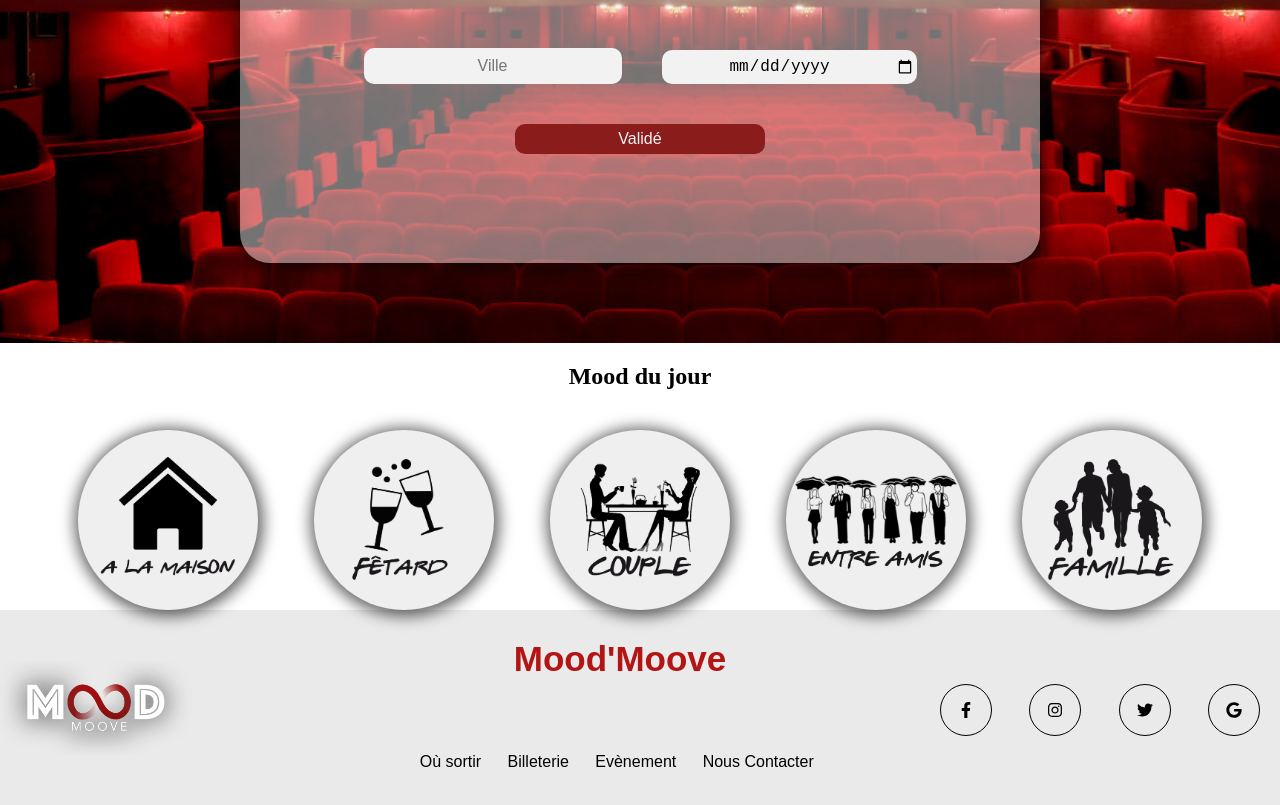
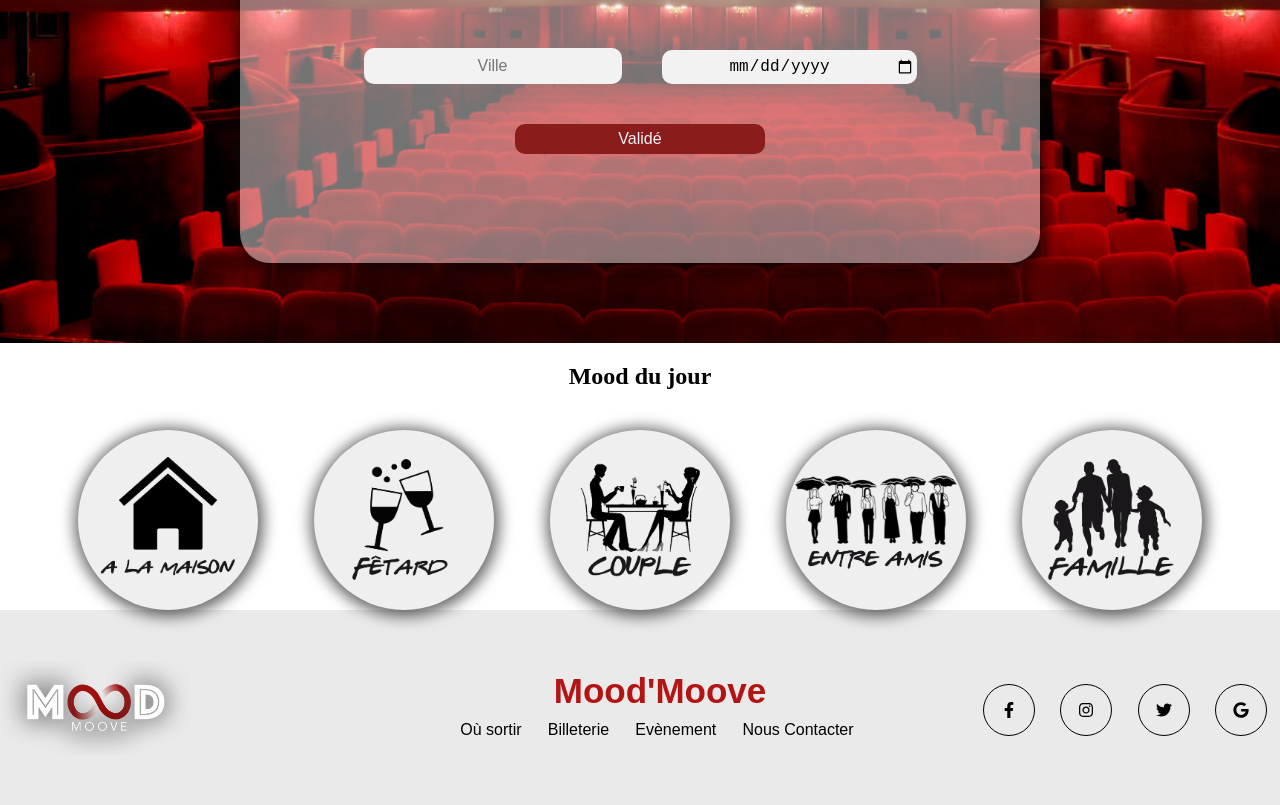
Before and after one commit to MelvinSilva/mood-moove, a React (Create React App) app in the folder moodmoovproject/: page / in a window 1280 px wide. Shown: the part 317-1122 px from the top of the page. Built offline with nearby package versions, Linux system fonts and the light colour scheme.

Commit message:
update 2

```diff
--- a/moodmoovproject/src/styles/Components/footer.scss
+++ b/moodmoovproject/src/styles/Components/footer.scss
@@ -15,26 +15,28 @@
 .footer-center{
     display: flex;
     flex-direction: column;
-    margin-left: 100px;
+    margin-left: 150px;
     width:50%;
 }
 
 .barre-nav{
     display: flex;
     justify-content: center;
-    margin-right: 3%;
+    margin-right: 0%;
     width: 100%;
     align-items: center;
-    margin-top: 10%;
 }
 
  .titre {
     display: block;
-    margin: auto;
     left: 30%;
     color: rgba(173, 0, 0, 0.918);
     font-family: 'Recursive', sans-serif;
     font-size: 35px;
+    text-align: center;
+    padding: 0px;
+    margin: 0;
+
 
 
 }
@@ -49,7 +51,7 @@
 
 .footer-right {
     display: flex;
-    justify-content: space-between;
+    justify-content: space-around;
     text-align: center;
     width: 25%;
 
```
